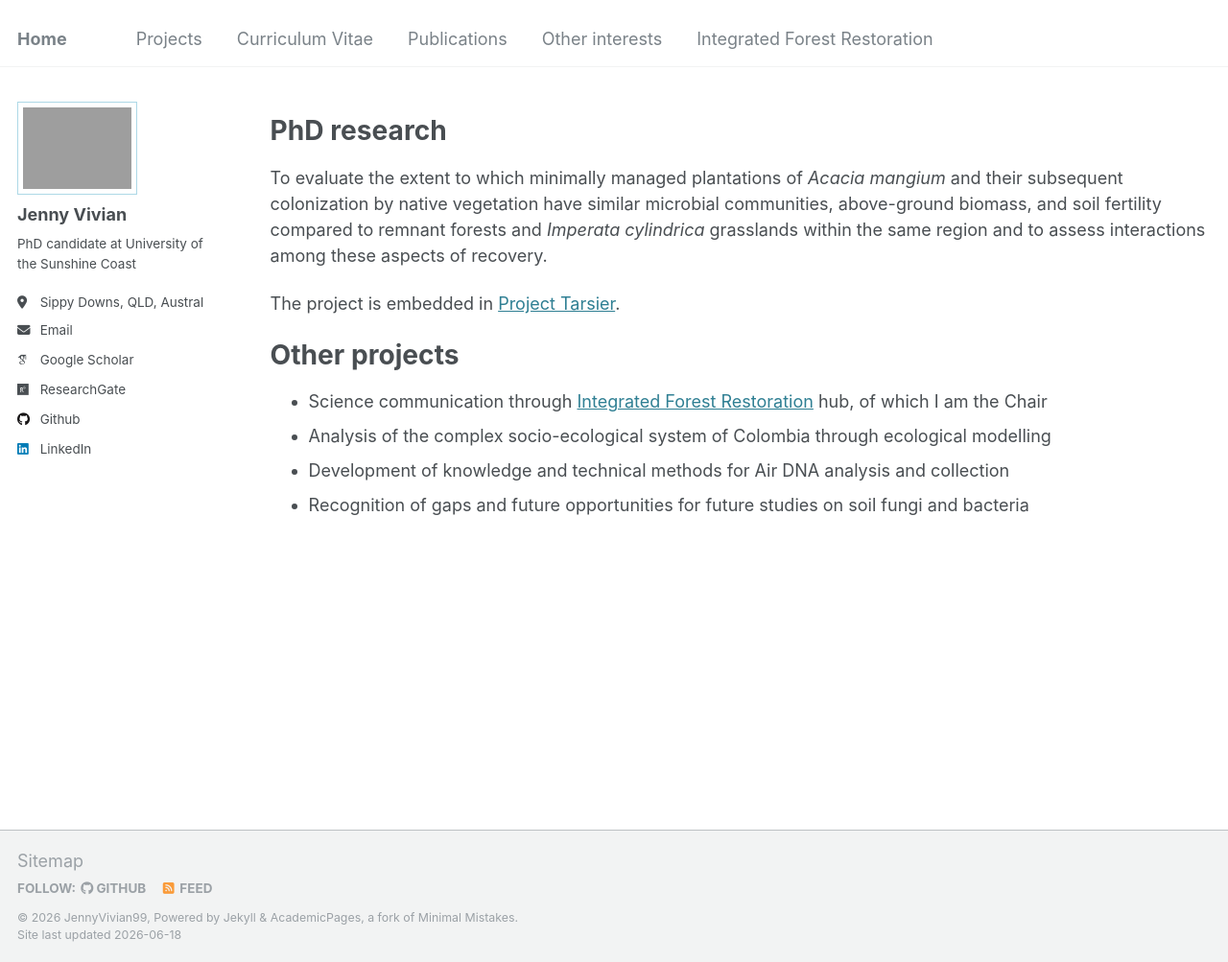
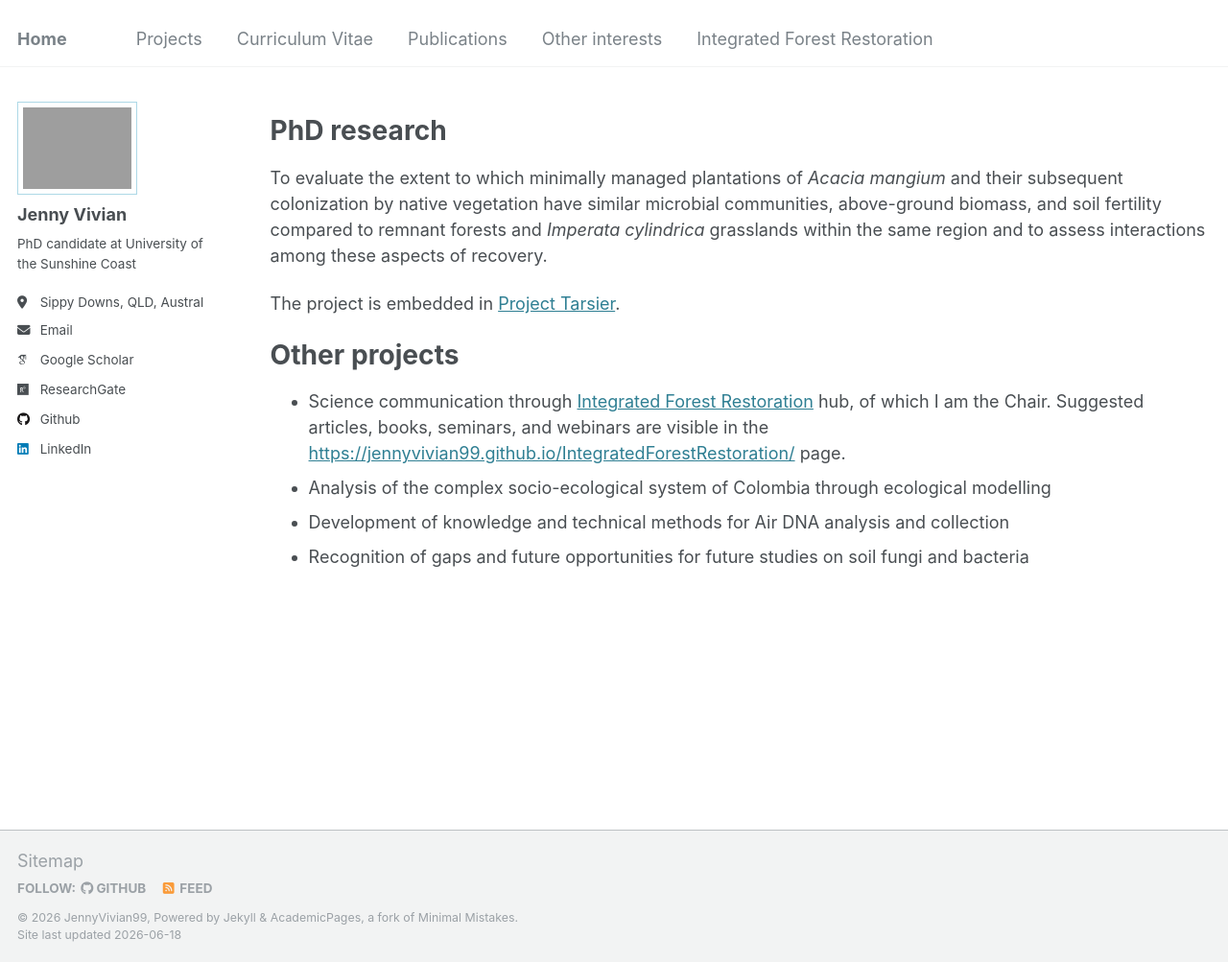
Before and after one commit to JennyVivian99/JennyVivian99.github.io, a Jekyll site: the page built from _pages/portfolio.md, in a window 1280 px wide and 1003 px high. Shown: the whole window at 96% size. Built offline with Jekyll 4.4.1, drawn with Linux system fonts in a browser that asks for light colours; some web fonts are replaced.

Commit message:
Update portfolio.md

```diff
--- a/_pages/portfolio.md
+++ b/_pages/portfolio.md
@@ -18,7 +18,8 @@ The project is embedded in [Project Tarsier](https://www.usc.edu.au/research/for
 
 Other projects
 ====
-- Science communication through [Integrated Forest Restoration](https://www.ecolsoc.org.au/category/research-chapters/integrated-forest-restoration/) hub, of which I am the Chair
+- Science communication through [Integrated Forest Restoration](https://www.ecolsoc.org.au/category/research-chapters/integrated-forest-restoration/) hub, of which I am the Chair.
+  Suggested articles, books, seminars, and webinars are visible in the [https://jennyvivian99.github.io/IntegratedForestRestoration/](Integrated Forest Restoration) page.
 - Analysis of the complex socio-ecological system of Colombia through ecological modelling
 - Development of knowledge and technical methods for Air DNA analysis and collection
 - Recognition of gaps and future opportunities for future studies on soil fungi and bacteria
```
